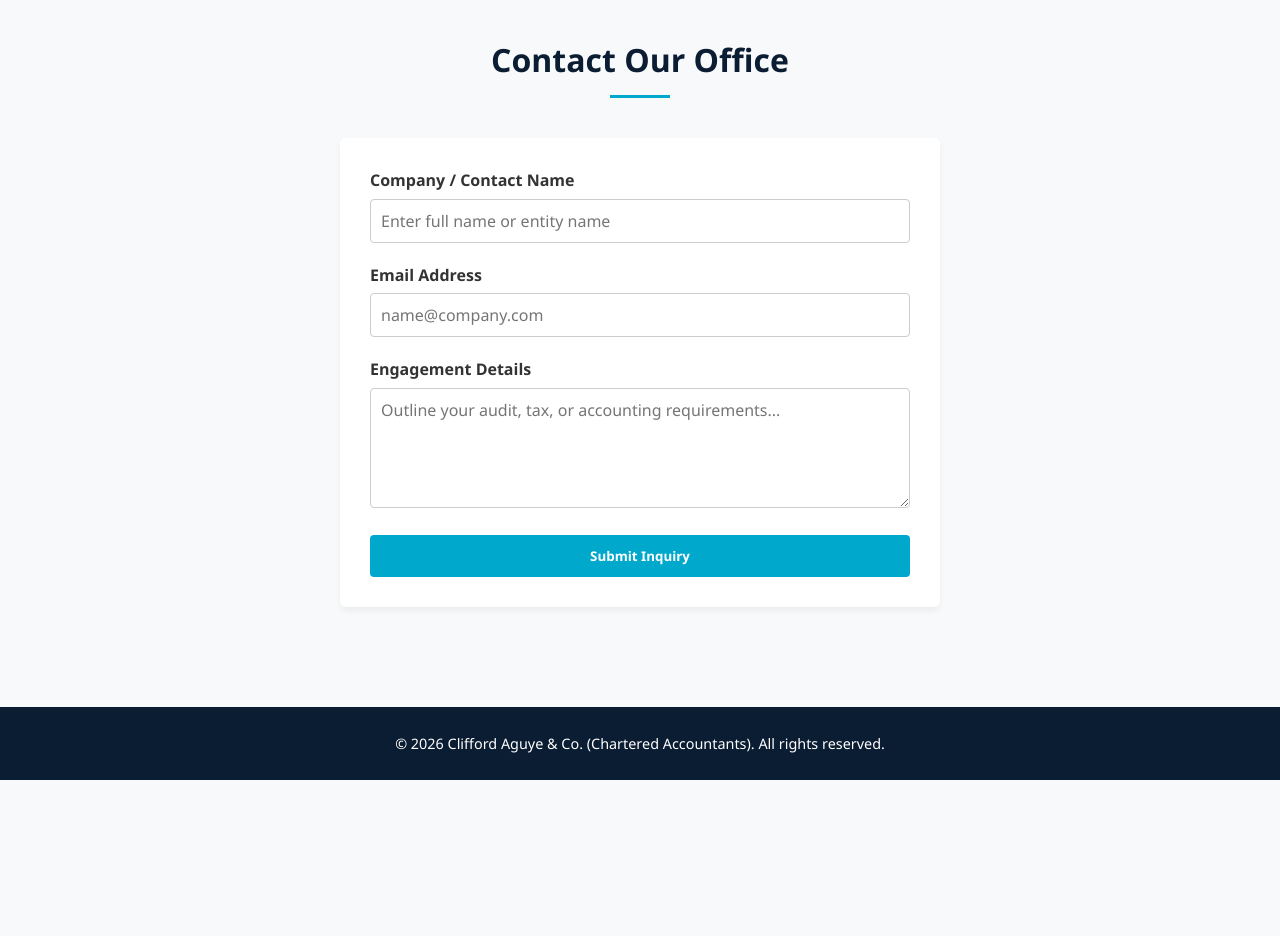
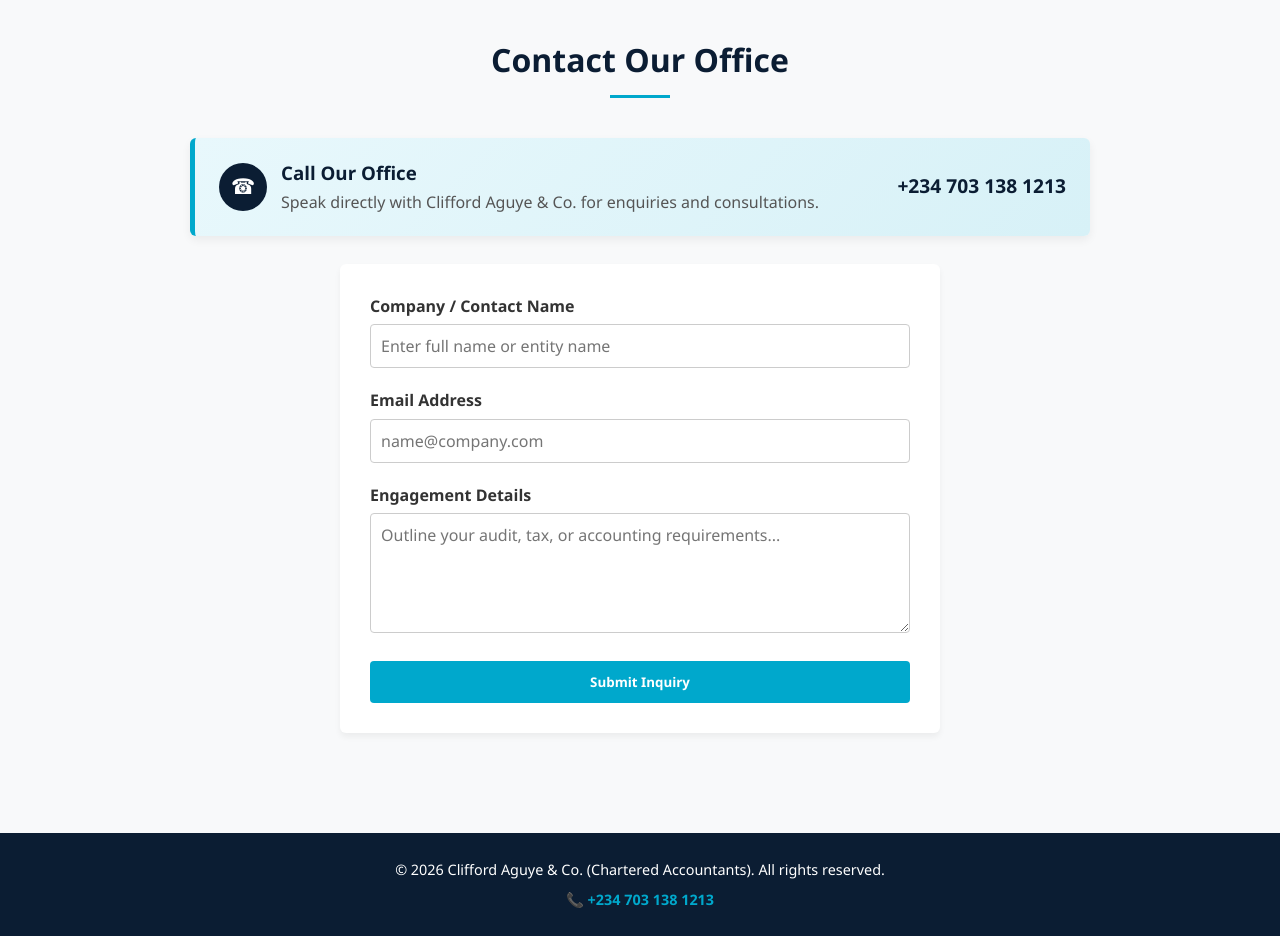
Before and after one commit to cliffordaguyeco/cliffordaguyeco.github.io, a plain HTML site: page index.html in a window 1280 px wide. Shown: the part 2040-2976 px from the top of the page. Before the commit the page ends 2820 px from the top, so only its background shows below. Drawn offline with Linux system fonts and the light colour scheme.

Commit message:
Add files via upload

```diff
--- a/index.html
+++ b/index.html
@@ -308,6 +308,89 @@
             }
         }
 
+
+        /* --- PHONE CONTACT --- */
+        .phone-contact {
+            max-width: 900px;
+            margin: 0 auto 28px;
+            padding: 20px 24px;
+            background: linear-gradient(135deg, #e8f8fc, #d7f1f7);
+            border-left: 5px solid #00a8cc;
+            border-radius: 6px;
+            display: flex;
+            align-items: center;
+            justify-content: space-between;
+            gap: 20px;
+            box-shadow: 0 4px 10px rgba(0,0,0,0.06);
+        }
+
+        .phone-contact-text {
+            display: flex;
+            align-items: center;
+            gap: 14px;
+        }
+
+        .phone-contact-icon {
+            width: 48px;
+            height: 48px;
+            border-radius: 50%;
+            background: #0b1d33;
+            color: #ffffff;
+            display: flex;
+            align-items: center;
+            justify-content: center;
+            font-size: 1.35rem;
+            flex-shrink: 0;
+        }
+
+        .phone-contact h3 {
+            color: #0b1d33;
+            margin-bottom: 2px;
+        }
+
+        .phone-contact p {
+            color: #555;
+            margin: 0;
+        }
+
+        .phone-number {
+            display: inline-block;
+            color: #0b1d33;
+            font-size: 1.2rem;
+            font-weight: 700;
+            text-decoration: none;
+            white-space: nowrap;
+        }
+
+        .phone-number:hover {
+            color: #00a8cc;
+        }
+
+        .footer-phone {
+            display: inline-block;
+            margin-top: 7px;
+            color: #00a8cc;
+            font-weight: 600;
+            text-decoration: none;
+        }
+
+        .footer-phone:hover {
+            color: #ffffff;
+        }
+
+        @media (max-width: 600px) {
+            .phone-contact {
+                flex-direction: column;
+                align-items: flex-start;
+                padding: 18px;
+            }
+
+            .phone-number {
+                margin-left: 62px;
+                font-size: 1.1rem;
+            }
+        }
+
         /* --- MOBILE / RESPONSIVE STYLES --- */
         @media (max-width: 768px) {
             header {
@@ -515,6 +598,18 @@
     <!-- Contact Section -->
     <section class="container" id="contact">
         <h2 class="section-title">Contact Our Office</h2>
+
+        <div class="phone-contact">
+            <div class="phone-contact-text">
+                <div class="phone-contact-icon">☎</div>
+                <div>
+                    <h3>Call Our Office</h3>
+                    <p>Speak directly with Clifford Aguye & Co. for enquiries and consultations.</p>
+                </div>
+            </div>
+            <a href="tel:+2347031381213" class="phone-number">+234 703 138 1213</a>
+        </div>
+
         <form class="contact-form" action="#" method="POST" onsubmit="event.preventDefault(); alert('Thank you. Clifford Aguye & Co. will reach out shortly!');">
             <div class="form-group">
                 <label for="name">Company / Contact Name</label>
@@ -535,6 +630,7 @@
     <!-- Footer -->
     <footer>
         <p>&copy; 2026 Clifford Aguye & Co. (Chartered Accountants). All rights reserved.</p>
+        <a href="tel:+2347031381213" class="footer-phone">📞 +234 703 138 1213</a>
     </footer>
 
 </body>
```
